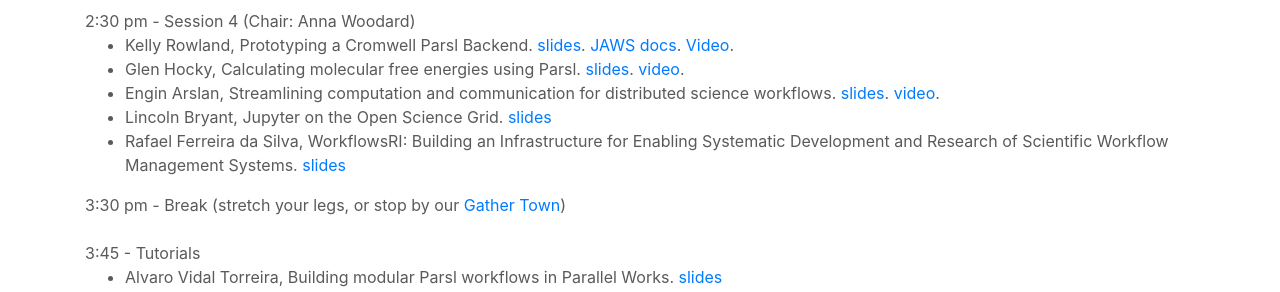
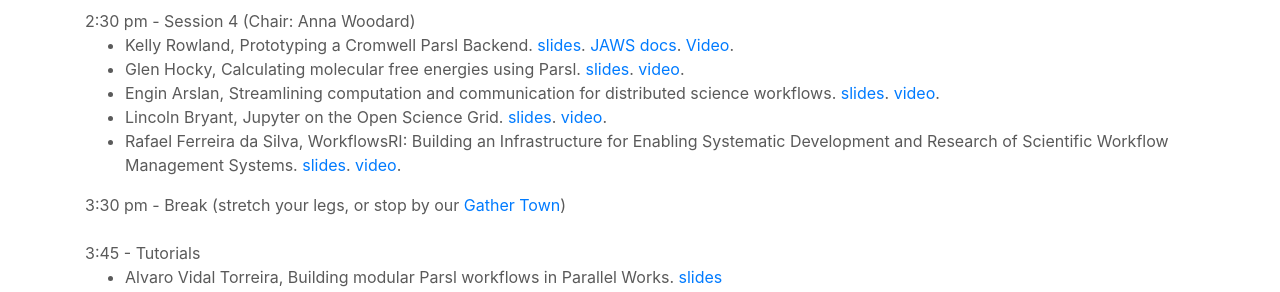
Before and after one commit to Parsl/parsl.github.io, a Jekyll site: the page built from parslfest2020.html, in a window 1280 px wide and 900 px high, scrolled down 1864 px. Shown: the part 153-445 px from the top of the window. Built offline with Jekyll 4.4.1, drawn with Linux system fonts in a browser that asks for light colours.

Commit message:
Add two remaining session 4 parslfest videos

```diff
--- a/parslfest2020.html
+++ b/parslfest2020.html
@@ -93,8 +93,8 @@
         <li>Kelly Rowland, Prototyping a Cromwell Parsl Backend.  <a href='parslfest2020-files/rowland-jgi.pdf'>slides</a>. <a href='https://jaws-docs.readthedocs.io/en/latest/'>JAWS docs</a>. <a href="https://www.youtube.com/watch?v=iR-asCLvye4">Video</a>.</li>
 	<li>Glen Hocky, Calculating molecular free energies using Parsl.  <a href='parslfest2020-files/hocky-molecular.pdf'>slides</a>. <a href="https://youtu.be/1vX6SrfdiJ8">video</a>.</li>
 	<li>Engin Arslan, Streamlining computation and communication for distributed science workflows.  <a href='parslfest2020-files/arslan-communication.pdf'>slides</a>. <a href="https://youtu.be/AZrlmEe1-jA">video</a>.</li>
-	<li>Lincoln Bryant, Jupyter on the Open Science Grid.  <a href='parslfest2020-files/bryant-osg.pdf'>slides</a></li>
-	<li>Rafael Ferreira da Silva, WorkflowsRI: Building an Infrastructure for Enabling Systematic Development and Research of Scientific Workflow Management Systems.  <a href='parslfest2020-files/rafael-workflowsri.pdf'>slides</a></li>
+	<li>Lincoln Bryant, Jupyter on the Open Science Grid.  <a href='parslfest2020-files/bryant-osg.pdf'>slides</a>. <a href="https://youtu.be/SXKvLWEza6w">video</a>.</li>
+	<li>Rafael Ferreira da Silva, WorkflowsRI: Building an Infrastructure for Enabling Systematic Development and Research of Scientific Workflow Management Systems.  <a href='parslfest2020-files/rafael-workflowsri.pdf'>slides</a>. <a href="https://youtu.be/q0keb-b5IHE">video</a>.</li>
       </ul>
 
       3:30 pm - Break (stretch your legs, or stop by our <a href='https://gather.town/app/9yEo30dEPHXRioKu/parslfest'>Gather Town</a>)<br /><br />
```
